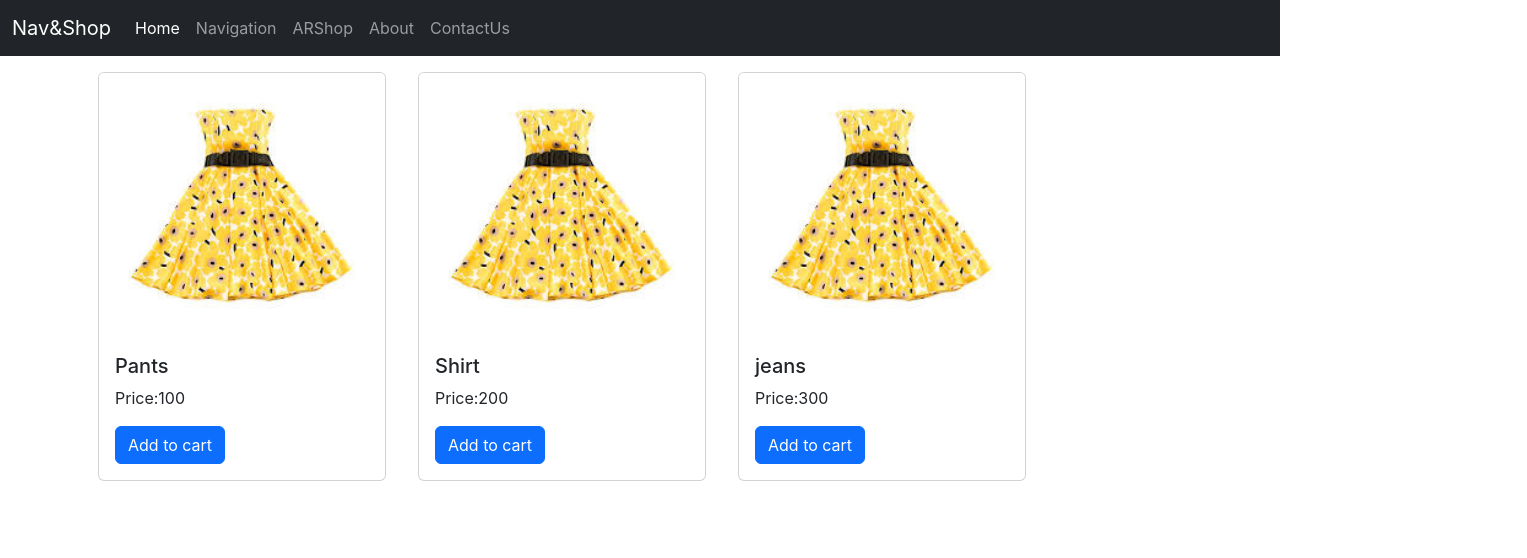
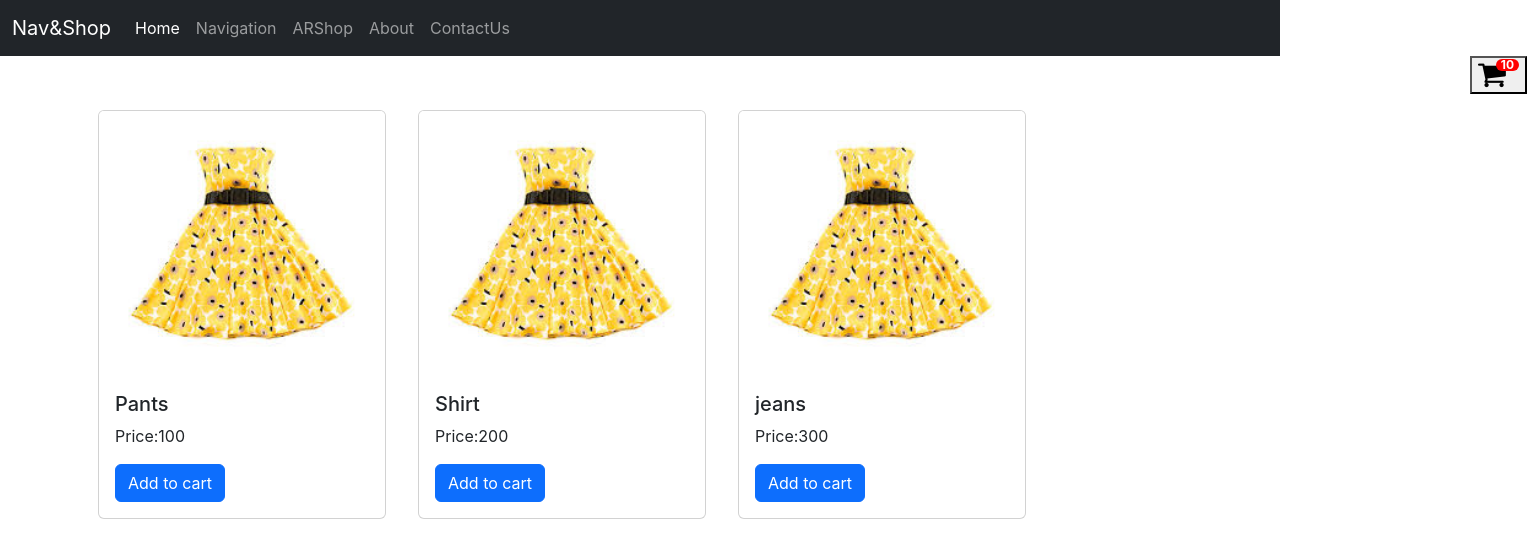
Before and after one commit to Demon-14/NavAndShop, a React (Create React App) app: page /arshop in a window 1280 px wide. Shown: the top 558 px of the page, 1527 px wide, since content can reach past the window. Built offline with nearby package versions, Linux system fonts and the light colour scheme.

Commit message:
Changes in  cart

```diff
--- a/public/index.html
+++ b/public/index.html
@@ -16,6 +16,7 @@
     -->
     <link rel="manifest" href="%PUBLIC_URL%/manifest.json" />
     <link href="https://cdn.jsdelivr.net/npm/bootstrap@5.3.0-alpha3/dist/css/bootstrap.min.css" rel="stylesheet" integrity="sha384-KK94CHFLLe+nY2dmCWGMq91rCGa5gtU4mk92HdvYe+M/SXH301p5ILy+dN9+nJOZ" crossorigin="anonymous">
+    <link rel="stylesheet" href="https://cdnjs.cloudflare.com/ajax/libs/font-awesome/4.7.0/css/font-awesome.min.css">
 
     <!--
       Notice the use of %PUBLIC_URL% in the tags above.
--- /dev/null
+++ b/src/Components/ARShop.css
@@ -0,0 +1,20 @@
+.badge {
+    padding-left: 9px;
+    padding-right: 9px;
+    -webkit-border-radius: 9px;
+    -moz-border-radius: 9px;
+    border-radius: 9px;
+  }
+
+  .label-warning[href],
+  .badge-warning[href] {
+    background-color: #c67605;
+  }
+  #lblCartCount {
+      font-size: 12px;
+      background: #ff0000;
+      color: #fff;
+      padding: 0 5px;
+      vertical-align: top;
+      margin-left: -10px;
+  }
--- a/src/Components/ARShop.js
+++ b/src/Components/ARShop.js
@@ -1,11 +1,12 @@
-import React from 'react'
+import React,{useState} from 'react'
 import Item from './item'
+import '../Components/ARShop.css'
 
 export default function ARShop(props) {
   return (
     <>
-    <div></div>
-
+    <button style={{'position':'relative','left':'1470px'}}><i className="fa" style={{'font-size':'30px'}}>&#xf07a;</i>
+<span className='badge badge-warning' id='lblCartCount'>10</span></button>
     <div className='container d-flex'>
     {props.items.map((item)=>{
       return(
--- a/src/Components/item.js
+++ b/src/Components/item.js
@@ -1,26 +1,36 @@
-import React from 'react'
+import React, { useState } from 'react'
 import image from '../images/item.png'
 import { AiOutlinePlus } from "react-icons/ai";
 import { AiOutlineMinus } from "react-icons/ai";
 
-export default function item(props) {
+
+const Item=(props)=>{
+  const [val,setVal]=useState(1)
   const Addbtn=(event)=>{
     // console.log(document.getElementById(event.target.id))
     document.getElementById(event.target.id).style.display='none'
     document.getElementById(`a${event.target.id}`).style.display='block'
   }
+  const addVal=()=>{
+    setVal(val+1)
+  }
+  const subVal=(event)=>{
+    setVal(val-1)
+  }
   return (
     <div>
+
         <div class="card my-3 mx-3" style={{"width": "18rem"}}>
   <img src={image} class="card-img-top" alt="..."/>
   <div class="card-body">
     <h5 class="card-title">{props.data.name}</h5>
     <p class="card-text">Price:{props.data.price}</p>
     <button id={`addcart${props.data.id}`} className='btn btn-primary' onClick={Addbtn}>Add to cart</button>
-    <div id={`aaddcart${props.data.id}`} style={{display:'none'}}><button className='btn btn-primary'><AiOutlineMinus/></button>1<button className='btn btn-primary'><AiOutlinePlus/></button></div>
+    <div id={`aaddcart${props.data.id}`} style={{display:'none'}}><button className='btn btn-primary'><AiOutlineMinus onClick={subVal}/></button>{val}<button className='btn btn-primary'><AiOutlinePlus onClick={addVal} /></button></div>
     </div>
     {/* <a href="#" class="btn btn-primary">AR</a> */}
   </div>
 </div>
   )
 }
+export default Item
```
